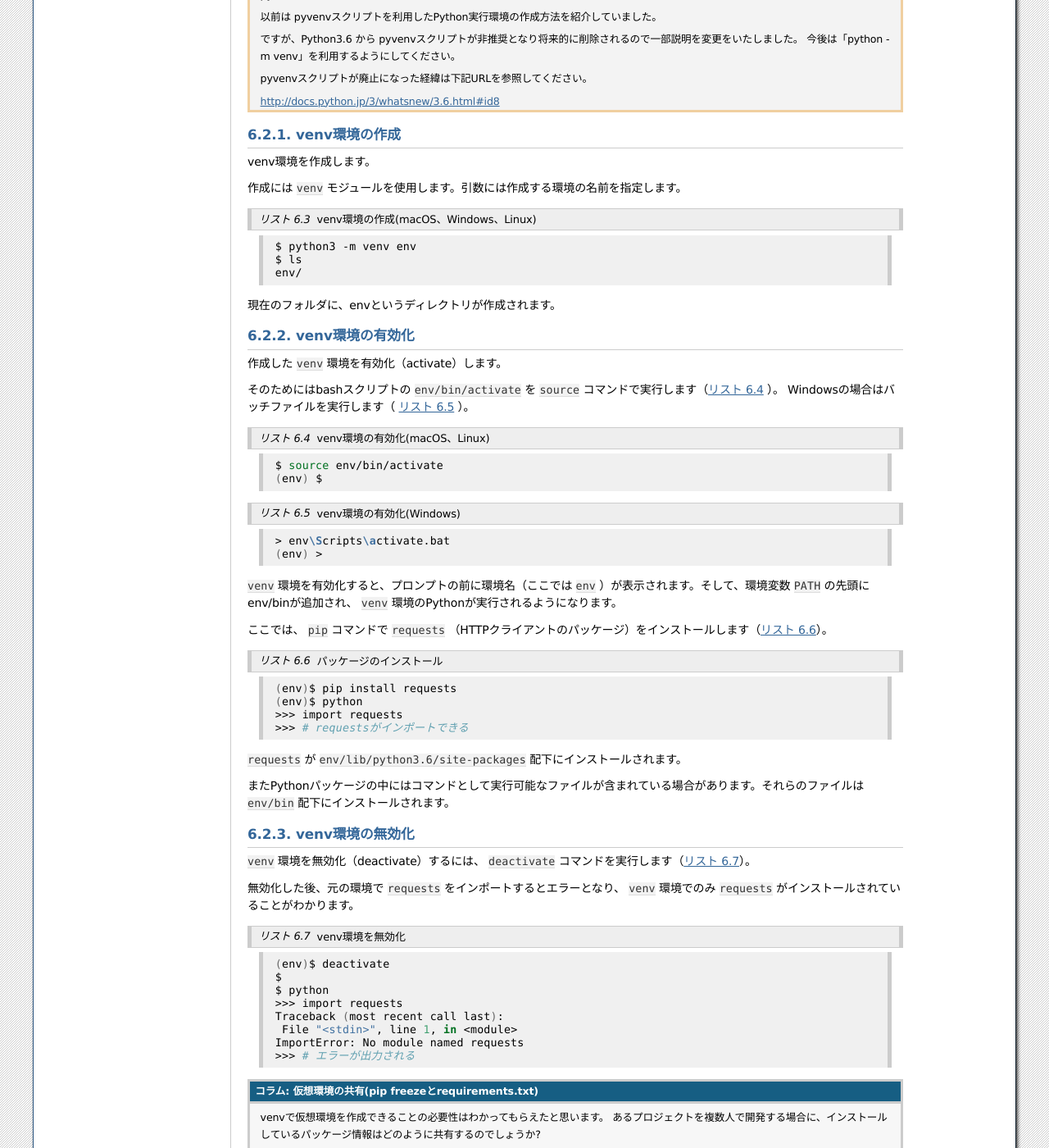
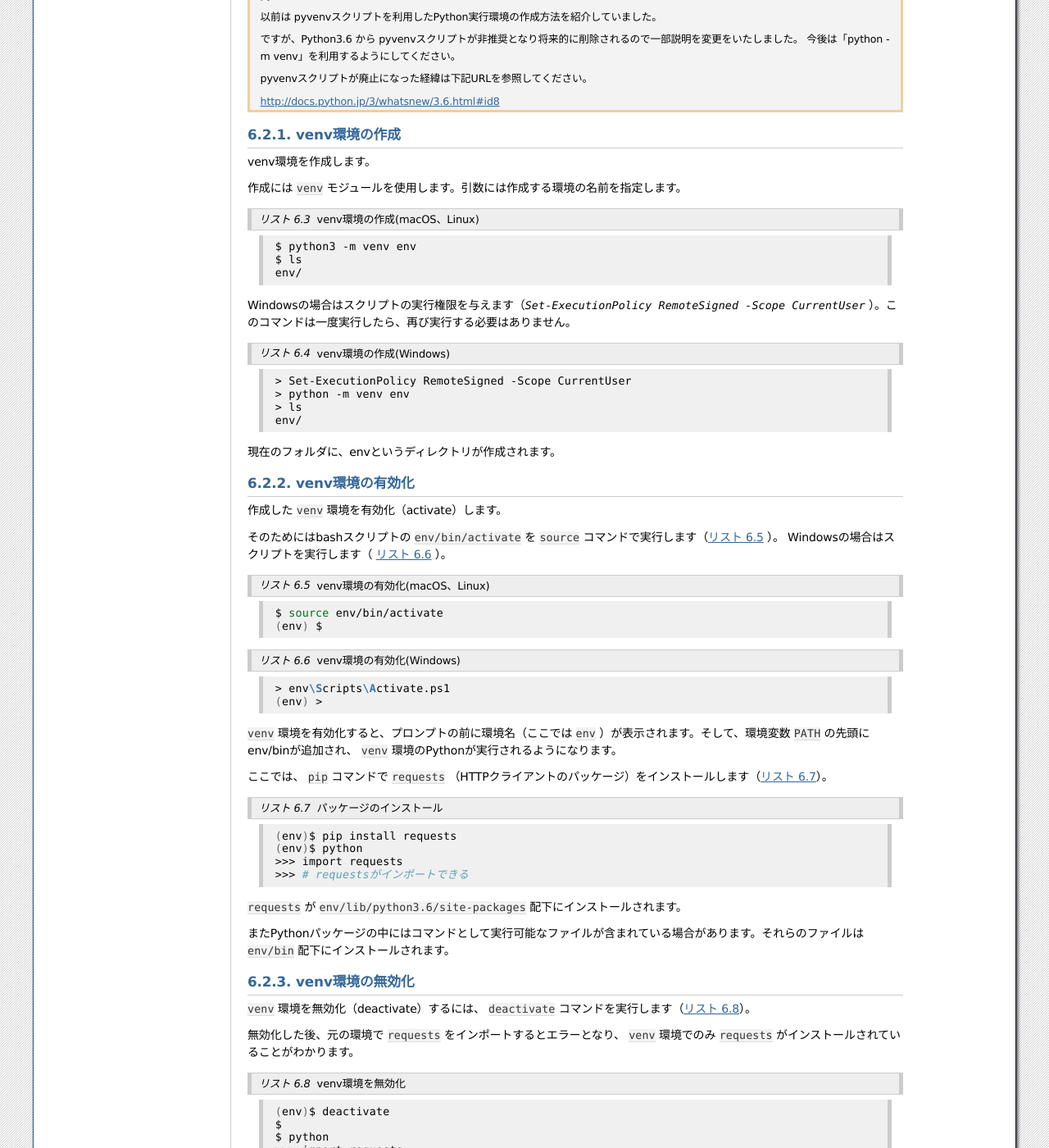
Before and after one commit to pyconjp/pycamp.pycon.jp, a Sphinx documentation site: the page built from source/textbook/6_venv.rst, in a window 1280 px wide and 1400 px high, scrolled down 1420 px. Shown: the whole window at 82% size. Built offline with Sphinx 7.4.7, drawn with Linux system fonts in a browser that asks for light colours; some of the changed text lies outside the part shown.

Commit message:
コマンドプロンプト -> PowerShell (#121)

```diff
--- a/source/textbook/1_install.rst
+++ b/source/textbook/1_install.rst
@@ -33,10 +33,10 @@ Python の文法に対応しているエディタを使用することをおす
 
 ターミナルの準備
 ================
-Python を実行するために、ターミナル(macOS)、コマンドプロンプト(Windows)を立ち上げます。
+Python を実行するために、ターミナル(macOS)、PowerShell(Windows)を立ち上げます。
 
 - macOS では「アプリケーション」→「ユーティリティ」→「ターミナル」を選択します
-- Windows では **Windows+R** キーを押して ``cmd`` と入力します
+- Windows では **Windows+R** キーを押して ``powershell`` と入力します
 
 .. index:: Install
 
--- a/source/textbook/2_intro.rst
+++ b/source/textbook/2_intro.rst
@@ -31,7 +31,7 @@ Pythonインタープリタ
 
 さっそくPythonで遊んでみましょう。
 
-ターミナル(Windowsではコマンドプロンプト)を立ち上げて ``python`` (macOS、Linuxの場合はpython3)と入力し、Pythonインタープリタを対話モードで起動しましょう（:numref:`python-interpreter`）。
+ターミナル(WindowsではPowerShell)を立ち上げて ``python`` (macOS、Linuxの場合はpython3)と入力し、Pythonインタープリタを対話モードで起動しましょう（:numref:`python-interpreter`）。
 
 .. _python-interpreter:
 
@@ -281,7 +281,7 @@ Python ファイルを作成して実行する場合は、 ``print`` 関数が
     $ python3 fizzbuzz.py
     4
 
-ファイルが存在するフォルダと、ターミナル/コマンドプロンプトの現在位置があっているか注意してください。
+ファイルが存在するフォルダと、ターミナル/PowerShellの現在位置があっているか注意してください。
 fizzbuzz.pyが見つからない場合は場合は、以下のようなエラーメッセージ(No such file or directory)が表示されます。
 
 .. index:: Error message
--- a/source/textbook/6_venv.rst
+++ b/source/textbook/6_venv.rst
@@ -95,11 +95,23 @@ venv環境を作成します。
 
 作成には ``venv`` モジュールを使用します。引数には作成する環境の名前を指定します。
 
+.. _venv-create-linux-or-mac:
+
 .. code-block:: sh
-   :caption: venv環境の作成(macOS、Windows、Linux)
+   :caption: venv環境の作成(macOS、Linux)
 
     $ python3 -m venv env
     $ ls
+    env/
+
+Windowsの場合はスクリプトの実行権限を与えます（`Set-ExecutionPolicy RemoteSigned -Scope CurrentUser` ）。このコマンドは一度実行したら、再び実行する必要はありません。
+
+.. code-block:: sh
+   :caption: venv環境の作成(Windows)
+
+    > Set-ExecutionPolicy RemoteSigned -Scope CurrentUser
+    > python -m venv env
+    > ls
     env/
 
 現在のフォルダに、envというディレクトリが作成されます。
@@ -113,7 +125,7 @@ venv環境の有効化
 .. index:: activate
 
 そのためにはbashスクリプトの ``env/bin/activate`` を ``source`` コマンドで実行します（:numref:`venv-activate-linux-or-mac` ）。
-Windowsの場合はバッチファイルを実行します（ :numref:`venv-activate-windows` ）。
+Windowsの場合はスクリプトを実行します（ :numref:`venv-activate-windows` ）。
 
 .. _venv-activate-linux-or-mac:
 
@@ -128,7 +140,7 @@ Windowsの場合はバッチファイルを実行します（ :numref:`venv-acti
 .. code-block:: sh
    :caption:  venv環境の有効化(Windows)
 
-    > env\Scripts\activate.bat
+    > env\Scripts\Activate.ps1
     (env) >
 
 ``venv`` 環境を有効化すると、プロンプトの前に環境名（ここでは ``env`` ）が表示されます。そして、環境変数 ``PATH`` の先頭にenv/binが追加され、 ``venv`` 環境のPythonが実行されるようになります。
@@ -204,7 +216,7 @@ venv環境の無効化
 
       $ git clone some-project-source-code
       $ cd some-project
-      $ python3 -m venv env
+      $ python3 -m venv env  # Windowsの場合は python -m venv env
       $ source env/bin/activate
       (env) $ pip install -r requirements.txt
       Collecting certifi==2017.4.17 (from -r hoge.txt (line 1))
--- a/source/textbook/7_scraping.rst
+++ b/source/textbook/7_scraping.rst
@@ -24,7 +24,7 @@ venv環境を ``activate`` コマンドで有効にし、スクレイピング
 
    $ mkdir scraping
    $ cd scraping
-   $ python3 -m venv env
+   $ python3 -m venv env  # Windowsの場合は python -m venv env
    $ source env/bin/activate
    (env) $ pip install requests
    (env) $ pip install beautifulsoup4
```
